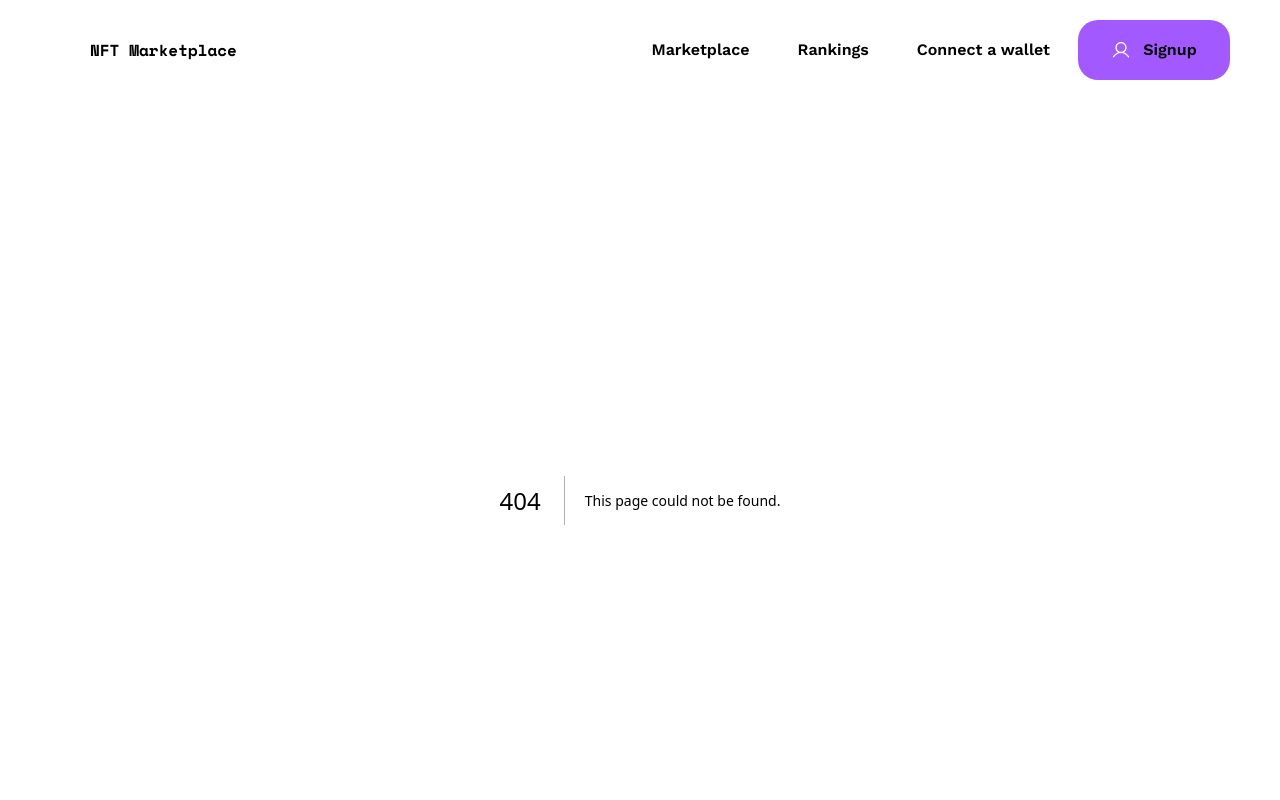
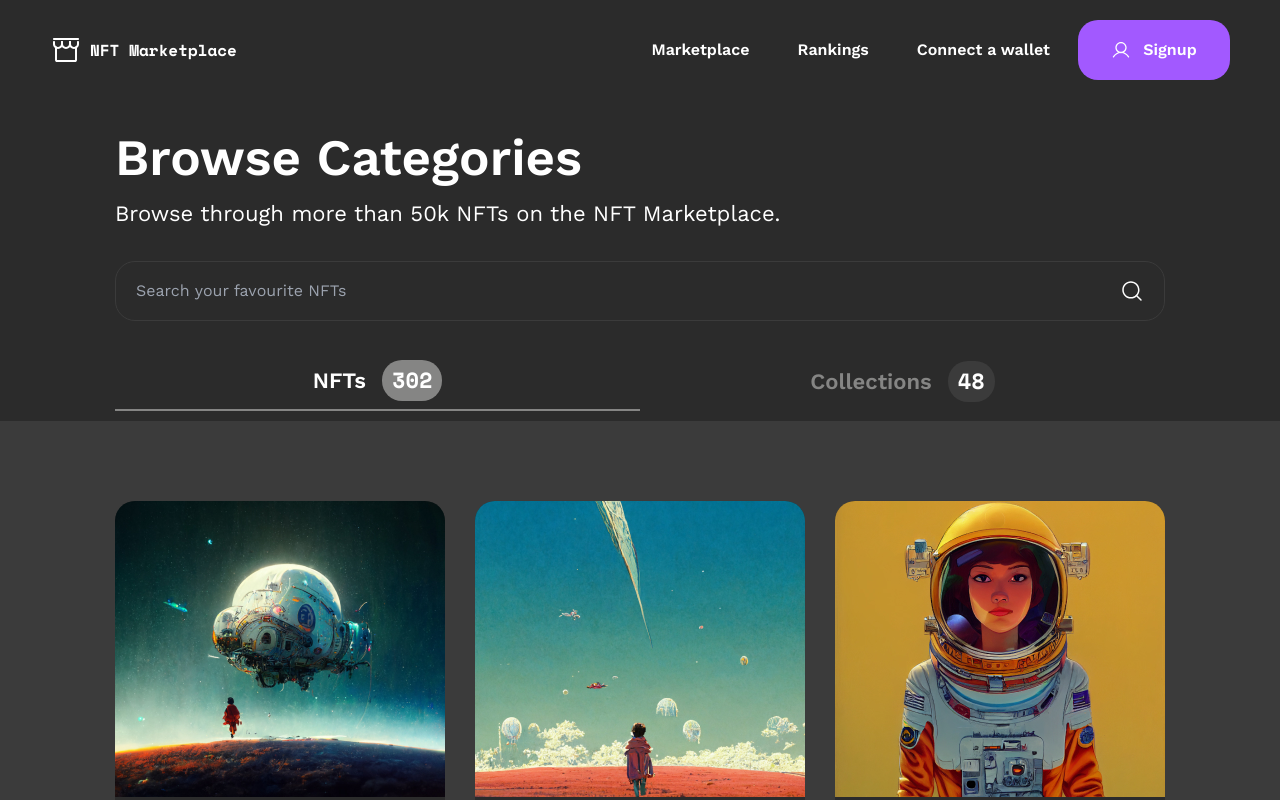
Before and after one commit to gamakusumah/nft-marketplace, a Next.js app: page /marketplace in a window 1280 px wide. Before the commit this address had no page. Shown: the top 800 px of the page. Built offline with nearby package versions, Linux system fonts and the light colour scheme.

Commit message:
Create marketplace page include the components

```diff
--- /dev/null
+++ b/app/marketplace/components/TabBar.tsx
@@ -0,0 +1,22 @@
+import React from "react";
+
+export default function TabBar() {
+  return (
+    <section className="container h-[70px]">
+      <div className="h-[60px] grid grid-cols-2 text-caption font-semibold w-full">
+        <button className="cursor-pointer hover:bg-sec lg:text-lg text-white border-b-2 border-caption">
+          NFTs
+          <span className="font-mono bg-caption rounded-[20px] px-[10px] py-[5px] ml-4 hidden md:inline-block">
+            302
+          </span>
+        </button>
+        <button className="cursor-pointer hover:bg-sec lg:text-lg">
+          Collections
+          <span className="font-mono bg-sec text-white rounded-[20px] px-[10px] py-[5px] ml-4 hidden md:inline-block">
+            48
+          </span>
+        </button>
+      </div>
+    </section>
+  );
+}
--- /dev/null
+++ b/app/marketplace/page.tsx
@@ -0,0 +1,41 @@
+import Image from "next/image";
+import TabBar from "./components/TabBar";
+import NFTCards from "@/components/NFTCards";
+
+export default function Marketplace() {
+  return (
+    <main>
+      {/* Headline and subhead */}
+      <div className="container py-[30px]">
+        <div>
+          <h1 className="text-xl font-semibold mb-[10px] md:text-2xl lg:text-3xl">
+            Browse Categories
+          </h1>
+          <p className="lg:text-md">
+            Browse through more than 50k NFTs on the NFT Marketplace.
+          </p>
+        </div>
+
+        <div className="h-[60px] bg-prim border-sec border-[1px] px-5 rounded-[20px] flex items-center justify-between mt-[30px]    ">
+          <input
+            type="text"
+            id=""
+            placeholder="Search your favourite NFTs"
+            className="bg-prim w-full mr-5 focus:outline-none"
+          />
+          <Image
+            src="/icons/MagnifyingGlass.svg"
+            width={24}
+            height={24}
+            alt="Input Icon"
+          />
+        </div>
+      </div>
+
+      <TabBar />
+      <section className="py-20 bg-sec border-b-2 border-prim ">
+        <NFTCards bgColorCard="prim" />
+      </section>
+    </main>
+  );
+}
--- a/app/rankings/components/TabBar.tsx
+++ b/app/rankings/components/TabBar.tsx
@@ -1,14 +1,14 @@
 export default function TabBar() {
   return (
-    <section className="container h-[70px]">
-      <div className="h-[60px] grid grid-cols-4 text-caption font-semibold">
+    <section className="container h-[60px]">
+      <div className="h-full grid grid-cols-4 text-caption font-semibold">
         <button className="cursor-pointer hover:bg-sec lg:text-lg text-white border-b-2 border-caption">
           <span className="md:hidden">1d</span>
           <span className="hidden md:inline-block">Today</span>
         </button>
         <button className="cursor-pointer hover:bg-sec lg:text-lg">
           <span className="md:hidden">7d</span>
-          <span className="hidden md:inline-block">This Wekk</span>
+          <span className="hidden md:inline-block">This Week</span>
         </button>
         <button className="cursor-pointer hover:bg-sec lg:text-lg">
           <span className="md:hidden">30d</span>
--- a/app/rankings/page.tsx
+++ b/app/rankings/page.tsx
@@ -4,6 +4,15 @@ import TabBar from "./components/TabBar";
 export default function page() {
   return (
     <main>
+      {/* Headline and subhead */}
+      <div className="container py-[30px]">
+        <h1 className="text-xl font-semibold mb-[10px] md:text-2xl lg:text-3xl">
+          Top Creators
+        </h1>
+        <p className="lg:text-md">
+          Check out top ranking NFT artists on the NFT Marketplace.
+        </p>
+      </div>
       <TabBar />
       <RankingList />
     </main>
```
